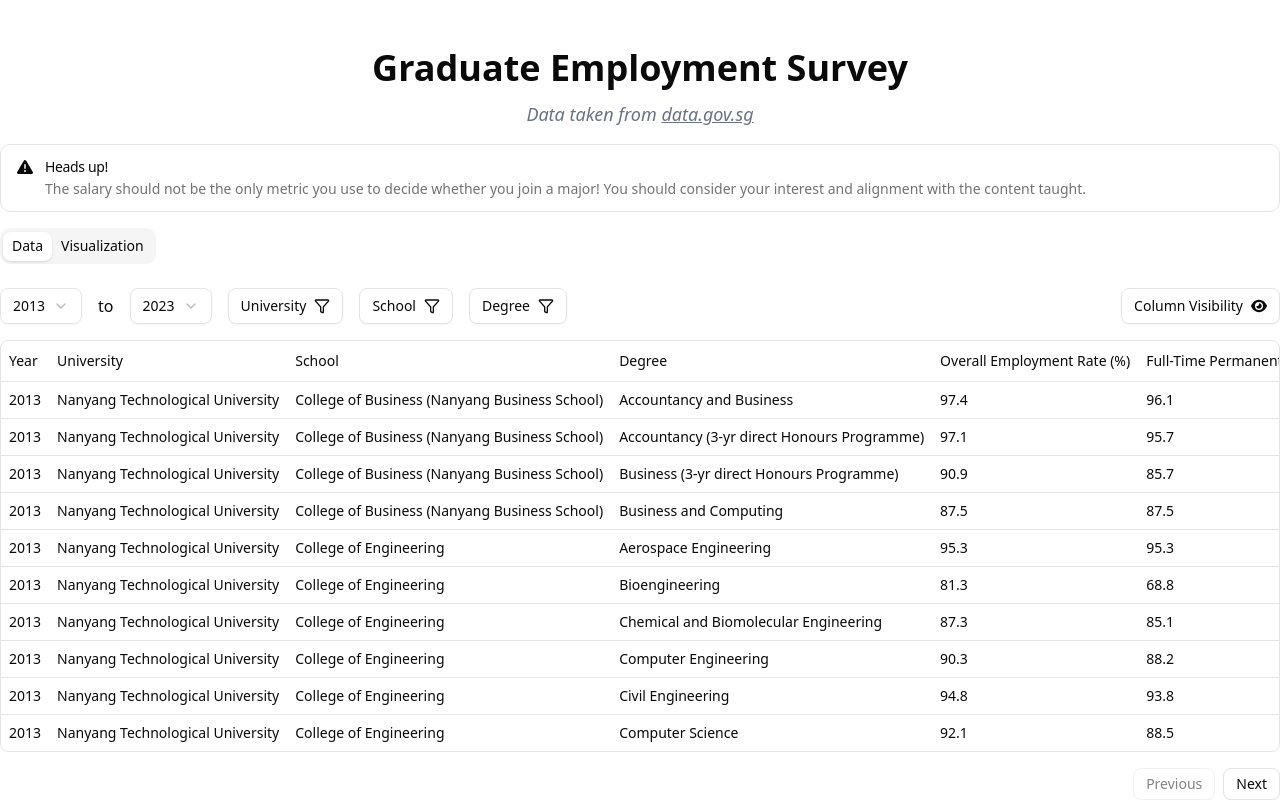
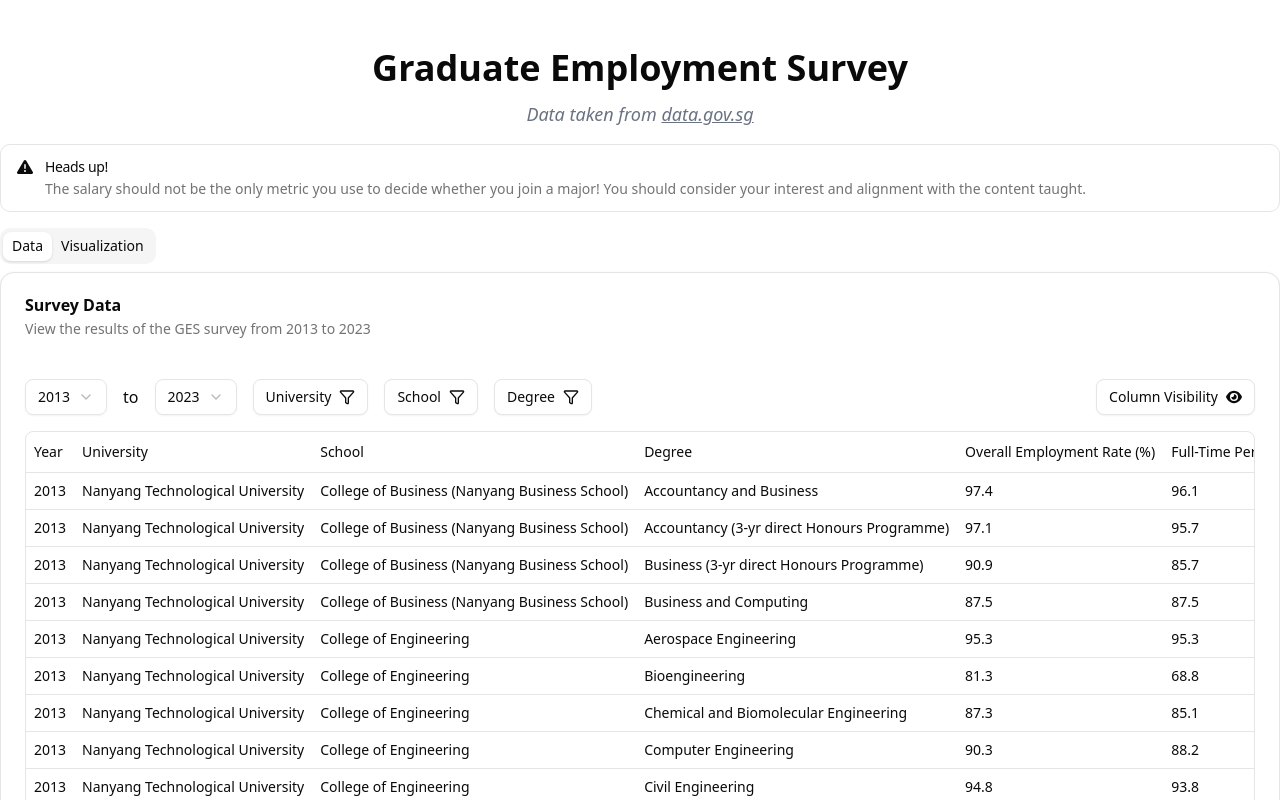
Before and after one commit to woojiahao/ges, a React (Vite) app: page / in a window 1280 px wide. Shown: the top 800 px of the page. Built offline with nearby package versions, Linux system fonts and the light colour scheme.

Commit message:
Change survey data table to card

```diff
--- a/src/components/survey/data-table.tsx
+++ b/src/components/survey/data-table.tsx
@@ -4,6 +4,7 @@ import { FilterDropdown } from "@/components/survey/filter-dropdown";
 import { multiSelectFilterFn } from "@/components/survey/filters";
 import { YearRangeInput } from "@/components/survey/year-range-input";
 import { Button } from "@/components/ui/button";
+import { Card, CardContent, CardDescription, CardHeader, CardTitle } from "@/components/ui/card";
 import { Table, TableBody, TableCell, TableHead, TableHeader, TableRow } from "@/components/ui/table";
 import { SurveyEntry } from "@/data/survey-entry";
 import { ColumnFiltersState, flexRender, getCoreRowModel, getFilteredRowModel, getPaginationRowModel, useReactTable, VisibilityState } from "@tanstack/react-table";
@@ -78,7 +79,12 @@ export function SurveyDataTable({
   })
 
   return (
-    <div>
+    <Card>
+      <CardHeader>
+        <CardTitle>Survey Data</CardTitle>
+        <CardDescription>View the results of the GES survey from 2013 to 2023</CardDescription>
+      </CardHeader>
+      <CardContent>
         <div className="flex justify-between items-center py-4">
           <div className="flex flex-row gap-4">
             <YearRangeInput table={table} years={years} />
@@ -150,6 +156,7 @@ export function SurveyDataTable({
             Next
           </Button>
         </div>
-    </div>
+      </CardContent>
+    </Card>
   )
 }
```
Lines whose indentation alone changed are shown as unchanged.
